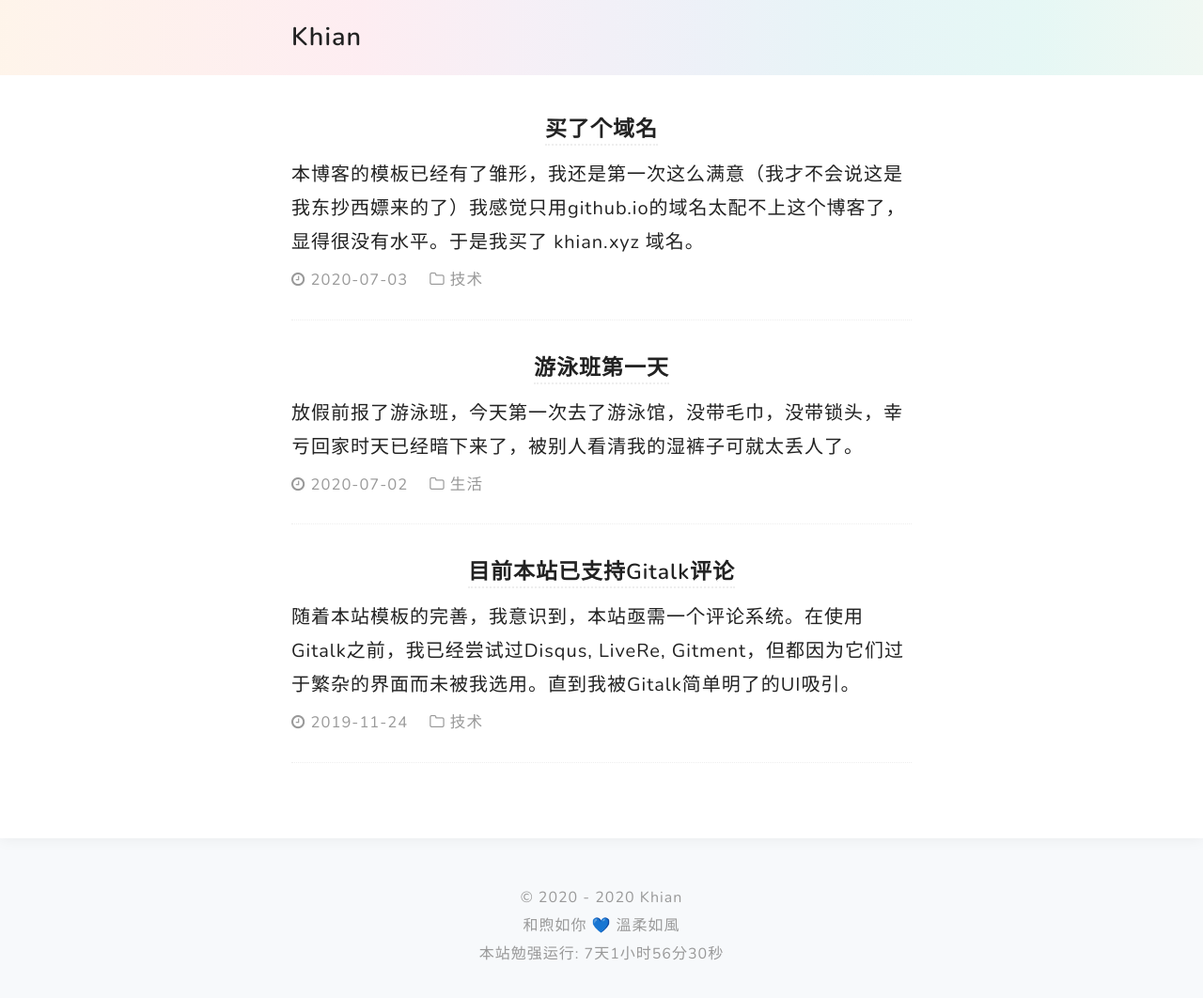
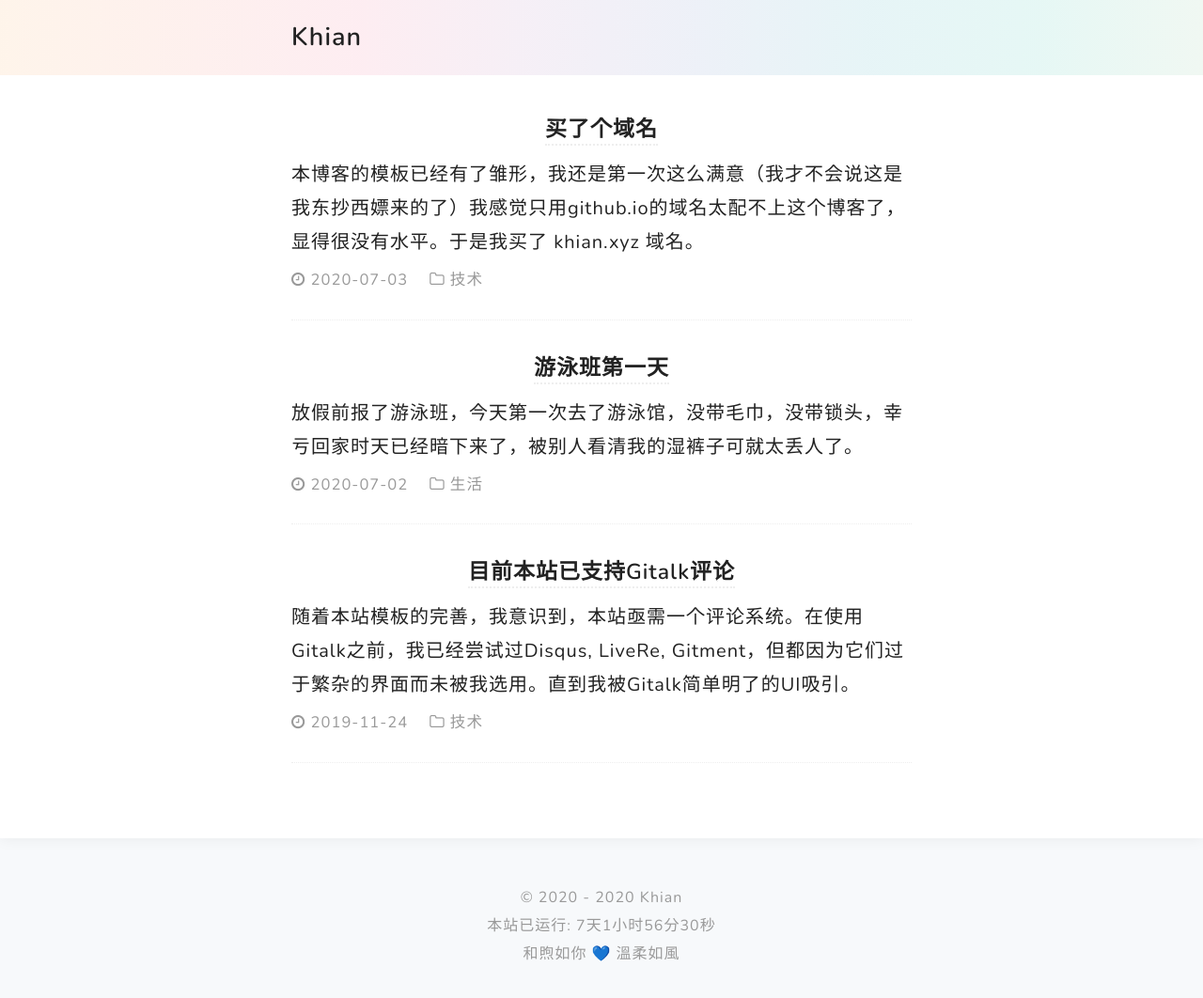
Before and after one commit to Jawutzh/nst, a Jekyll site: the page built from index.html, in a window 1280 px wide and 1078 px high. Shown: the top 1062 px of the window at 94% size. Built offline with Jekyll 4.4.1, drawn with Linux system fonts in a browser that asks for light colours; nearby versions of some CDN libraries; the list of posts is cut into pages by our own code.

Commit message:
Update default.html

```diff
--- a/_layouts/default.html
+++ b/_layouts/default.html
@@ -26,8 +26,7 @@
 		</div>
 		<footer>
 			&copy; 2020 - {{ site.time | date: "%Y" }} {{ site.title }}<br/>
-			{{ site.description }}<br/>
-			<span id="rt"></span>
+			<span id="rt"></span><br/>
 			<script type="text/javascript">
 				function runtime(){
 					// 初始时间，日/月/年 时:分:秒
@@ -43,10 +42,11 @@
 					C = Math.floor((b-B)*60);
 					D = Math.floor((c-C)*60);
 					//信息写入到DIV中
-					rt.innerHTML = "本站勉强运行: "+A+"天"+B+"小时"+C+"分"+D+"秒"
+					rt.innerHTML = "本站已运行: "+A+"天"+B+"小时"+C+"分"+D+"秒"
 				}
 				setInterval(runtime, 1000);
 			</script>
+			{{ site.description }}
 		</footer>
 	</body>
 </html>
```
